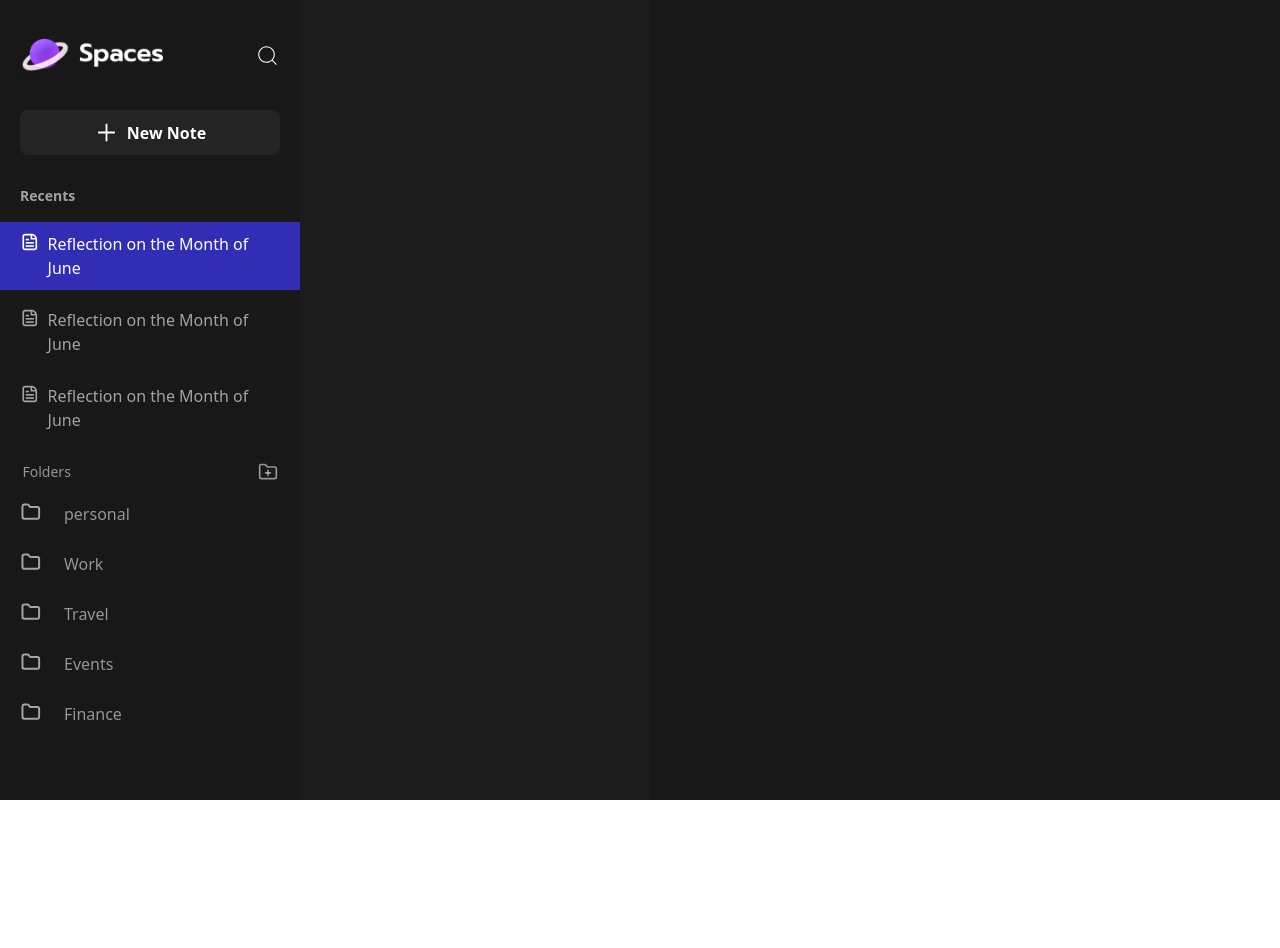
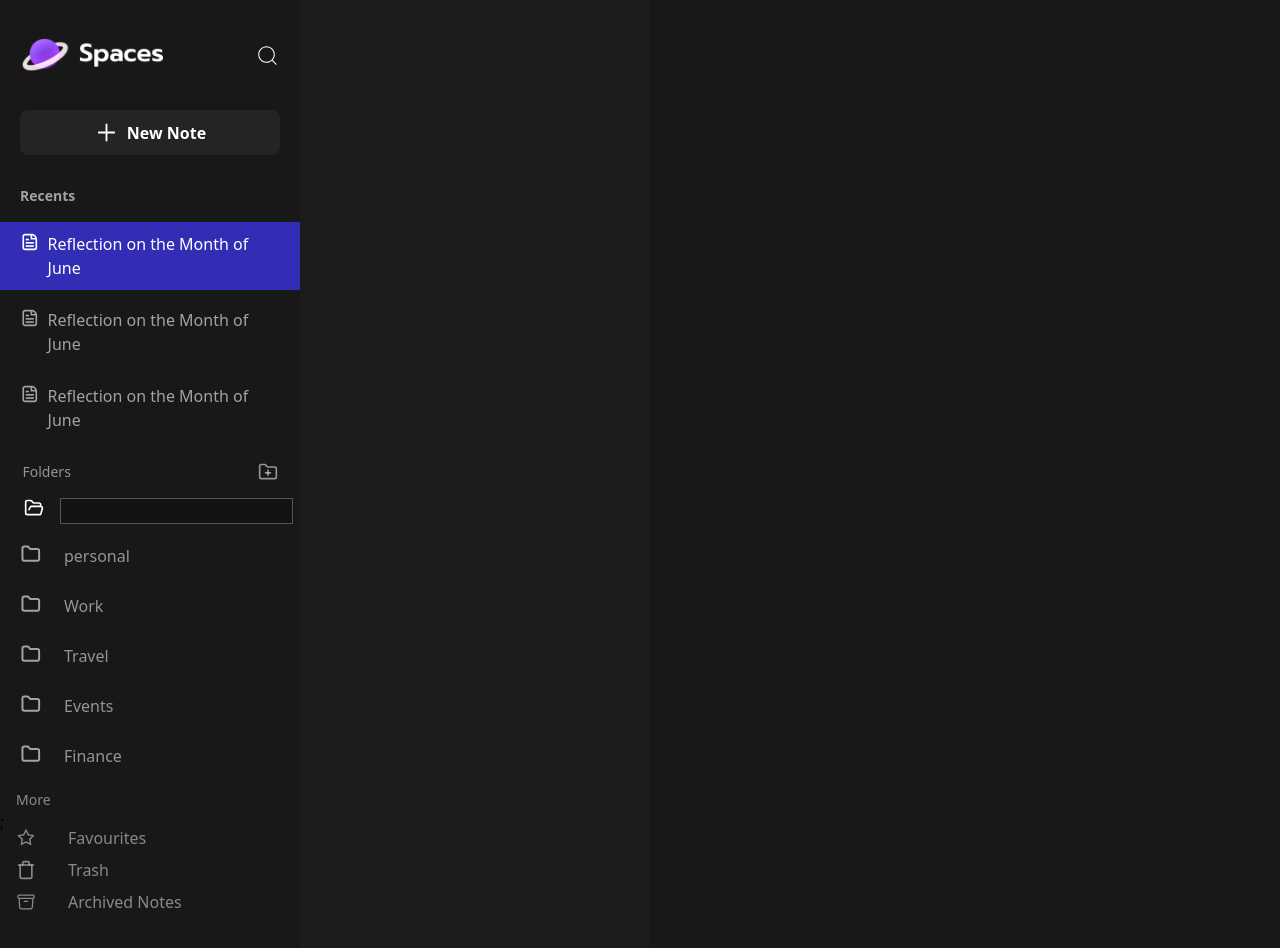
Before and after one commit to abitechcoder/spaces-note-app, a React (Vite) app in the folder frontend/: page /dashboard in a window 1280 px wide. Both pictures are taken after a click on the button 267 px from the left and 472 px from the top of the page. Shown: the top 948 px of the page. Before the commit the page ends 800 px from the top, so only its background shows below. Built offline with nearby package versions, Linux system fonts and the light colour scheme; a web font is replaced by a local one.

Commit message:
front end category folder

```diff
--- a/frontend/src/app.css
+++ b/frontend/src/app.css
@@ -34,3 +34,9 @@ input[type="radio"]:checked{
     background-color: rgb(255, 255, 255,0.03);
 
 }
+.text-hidden{
+@apply hidden
+}
+.display{
+@apply flex
+}
--- a/frontend/src/components/folder_category/CategoryComponent.jsx
+++ b/frontend/src/components/folder_category/CategoryComponent.jsx
@@ -1,20 +1,33 @@
-
-const CategoryComponent = ({ Category, Id, }) => {
+import { useState } from "react";
+import { categoryList } from "../../util/folderCategoryList";
+const CategoryComponent = () => {
+  const [category, setCategory] = useState("");
+  const onclickHandler = (e) => {
+    setCategory(e.target.value);
+  };
+  console.log(category);
+  const renderCategoryList = categoryList.map((list) => {
     return (
+      <li key={list.id} onClick={onclickHandler} className="cursor-pointer">
         <label
-			htmlFor={Id}
+          htmlFor={list.id}
           className="flex gap-5 text-gray-200/60 w-[100%] m-auto mt-5 cursor-pointer relative"
         >
           <input
             type="radio"
-				id={Id}
+            id={list.id}
             name="category"
-				value={Category}
+            value={list.category}
             className="text-base "
           />
-			<p  className="absolute pl-[4rem]"> <span>{Category}</span> </p>
+          <p className="absolute pl-[4rem]">
+            <span>{list.category}</span>{" "}
+          </p>
         </label>
+      </li>
     );
+  });
+  return <ul className="">{renderCategoryList}</ul>;
 };
 
 export default CategoryComponent;
--- a/frontend/src/components/folder_category/CategoryComponentList.jsx
+++ /dev/null
@@ -1,22 +0,0 @@
-import { useState } from "react";
-import { categoryList } from "../../util/folderCategoryList";
-import CategoryComponent from "./CategoryComponent.jsx";
-// import { LuFolder, LuFolderOpen } from "react-icons/lu";
-
-const CategoryComponentList = () => {
-	const [category,setCategory]=useState("")
-const onclickHandler=(e)=>{
-	setCategory(e.target.value)
-}
-console.log(category)
-	const renderCategoryList = categoryList.map((list) => {
-		return (
-			<li key={list.id} onClick={onclickHandler} >
-				<CategoryComponent Category={list.category} Id={list.id}/>
-			</li>
-		);
-	});
-	return <ul className="">{renderCategoryList}</ul>;
-};
-
-export default CategoryComponentList;
--- /dev/null
+++ b/frontend/src/components/folder_category/FoldersComponent.jsx
@@ -0,0 +1,49 @@
+import React, { useEffect, useRef, useState } from "react";
+import { LuFolderOpen, LuFolderPlus } from "react-icons/lu";
+import CategoryComponent from "./CategoryComponent";
+
+const FoldersComponent = () => {
+  const [toggle, setToggle] = useState(true);
+  const textInputDivRef = useRef(null);
+  const addCategoryHandler = () => {
+    if (toggle === true) {
+      textInputDivRef.current.classList.add("display");
+      textInputDivRef.current.classList.remove("text-hidden");
+    } else if (toggle === false) {
+      textInputDivRef.current.classList.remove("display");
+      textInputDivRef.current.classList.add("text-hidden");
+    }
+    setToggle((prv) => !prv);
+  };
+
+  useEffect(() => {
+	textInputDivRef.current.innerHtml=""
+
+
+  }, [])
+
+  return (
+    <div>
+      <div className="flex justify-between text-white w-[85%] m-auto">
+        <h2 className="text-sm text-gray-200/60">Folders</h2>
+        <button
+          className="cursor-pointer text-gray-200/60"
+          onClick={addCategoryHandler}
+        >
+
+          <LuFolderPlus size={20}  />
+        </button>
+      </div>
+
+      <div ref={textInputDivRef} className=" hidden ml-[1.5rem] gap-[1rem] mt-[1rem]">
+		<LuFolderOpen size={20} color="#FFFFFF"/>
+        <input className= "text-gray-300/60 bg-black/20 border border-gray-600" type="text" />
+      </div>
+      <div>
+        <CategoryComponent />
+      </div>
+    </div>
+  );
+};
+
+export default FoldersComponent;
--- a/frontend/src/components/folder_category/HeaderInputComponent.jsx
+++ /dev/null
@@ -1,21 +0,0 @@
-import React, { useRef } from "react";
-import { LuFolderPlus } from "react-icons/lu";
-
-const HeaderInputComponent = () => {
-    const textInputDivRef=useRef(null)
-	return (
-		<div>
-			<div className="flex justify-between text-white w-[85%] m-auto">
-				<h2 className="text-sm text-gray-200/60">Folders</h2>
-				<button className="cursor-pointer text-gray-200/60" >
-					<LuFolderPlus size={20} />
-				</button>
-			</div>
-			<div ref={textInputDivRef} className="hidden">
-				<input type="text" />
-			</div>
-		</div>
-	);
-};
-
-export default HeaderInputComponent;
--- a/frontend/src/components/folder_category/index.js
+++ b/frontend/src/components/folder_category/index.js
@@ -1,4 +1,3 @@
 import CategoryComponent from "./CategoryComponent"
-import CategoryComponentList from "./CategoryComponentList"
-import HeaderInputComponent from "./HeaderInputComponent"
-export {CategoryComponent,CategoryComponentList,HeaderInputComponent}
+import FoldersComponent from "./FoldersComponent"
+export {CategoryComponent,FoldersComponent}
--- /dev/null
+++ b/frontend/src/components/more_section/MoreSectionComponent.jsx
@@ -0,0 +1,26 @@
+import React, { frameElement } from "react";
+import { AiOutlineStar } from "react-icons/ai";
+import { moreList } from "../../util/moreList";
+const MoreSectionComponent = () => {
+  const moreSectionComponentList = moreList.map((list) => {
+    return (
+      <li key={list.id} className="text-gray-300/60 mb-[1rem] mt-[-0.5rem] cursor-pointer" >
+        <div className="flex gap-[2rem] ml-[1rem] items-center">
+          {<list.icon size={20}/>}
+          <p>{list.name}</p>
+        </div>
+      </li>
+    );
+  });
+
+  return (
+    <>
+      <h2 className="text-sm ml-[1rem] text-gray-300/60 mt-[1rem]">More</h2>;
+      <ul>
+      {moreSectionComponentList}
+      </ul>
+    </>
+  );
+};
+
+export default MoreSectionComponent;
--- a/frontend/src/pages/Dashboard.jsx
+++ b/frontend/src/pages/Dashboard.jsx
@@ -1,16 +1,13 @@
 import { LogoWhite } from "../assets";
 import { CiSearch } from "react-icons/ci";
 import { AiOutlinePlus } from "react-icons/ai";
-import { LuFolderPlus } from "react-icons/lu";
 import { CgFileDocument } from "react-icons/cg";
-import {
-	CategoryComponentList,
-	HeaderInputComponent,
-} from "../components/folder_category";
+import { FoldersComponent } from "../components/folder_category";
+import MoreSectionComponent from "../components/more_section/MoreSectionComponent";
 
 function Dashboard() {
 	return (
-		<section className="h-screen grid grid-cols-[300px_350px_1fr] bg-[#181818]">
+		<section className="grid grid-cols-[300px_350px_1fr] bg-[#181818]">
 			<div className="py-[30px]">
 				<div className="px-[20px]">
 					<div className="flex items-center justify-between">
@@ -48,9 +45,8 @@ function Dashboard() {
 				</div>
 				{/* Folder category section starts here*/}
 				<div className="mt-5">
-					{/* header */}
-					<HeaderInputComponent />
-					<CategoryComponentList />
+					<FoldersComponent/>
+          <MoreSectionComponent/>
 				</div>
 				{/* Folder category section ends here*/}
 			</div>
--- /dev/null
+++ b/frontend/src/util/moreList.js
@@ -0,0 +1,21 @@
+import { AiOutlineStar } from "react-icons/ai";
+import { FiTrash } from "react-icons/fi";
+import { HiOutlineArchiveBox } from "react-icons/hi2";
+
+export const moreList=[
+{
+    id:"1",
+    name:"Favourites",
+    icon:AiOutlineStar
+},
+{
+    id:"2",
+    name:"Trash",
+    icon:FiTrash
+},
+{
+    id:"3",
+    name:"Archived Notes",
+    icon:HiOutlineArchiveBox
+}
+]
```
Lines whose indentation alone changed are shown as unchanged.
